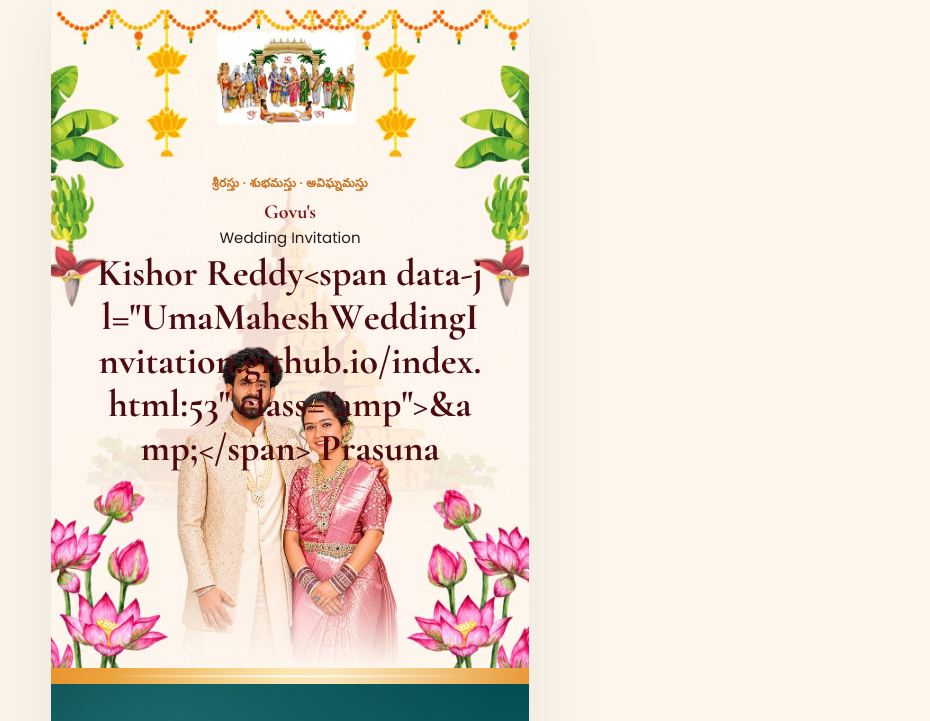
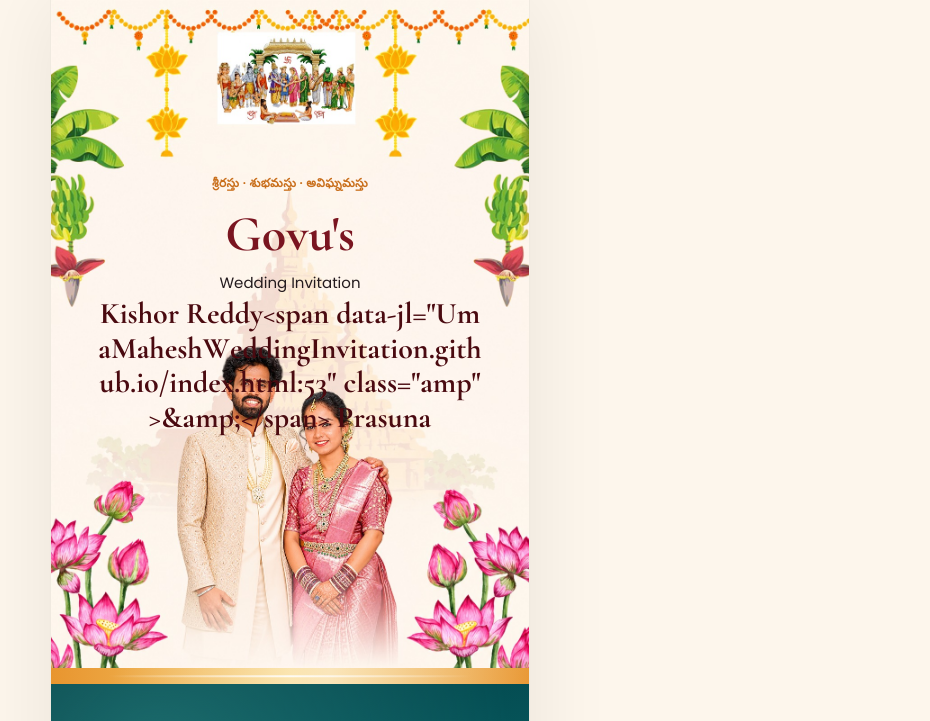
Before and after one commit to Sampathkumar0322/Kishorwedding, a plain HTML site: page UmaMaheshWeddingInvitation.github.io/index.html in a window 1280 px wide. Both pictures are taken after a click on the button "Open the invitation". Shown: the top 721 px of the page, without its empty margins (350-1280 px from the left). Drawn offline with nearby package versions, Linux system fonts and the light colour scheme; a web font is replaced by a local one.

Commit message:
Update styles.css

```diff
--- a/UmaMaheshWeddingInvitation.github.io/styles.css
+++ b/UmaMaheshWeddingInvitation.github.io/styles.css
@@ -102,8 +102,8 @@ button, a.btn { font-family: inherit; cursor: pointer; border: none; background:
     text-transform: uppercase;
     color: var(--marigold-deep);
 }
-.ov-title { font-family: var(--font-display); font-size: clamp(15px, 4.4vw, 20px); font-weight: 800; color: var(--maroon); margin-top: 5px; }
-.ov-names { font-family: var(--font-display); font-weight: 700; font-size: clamp(26px, 8vw, 38px); color: var(--maroon-deep); margin-top: 3px; line-height: 1.15; }
+.ov-title { font-family: var(--font-display); font-size: clamp(15px, 4.4vw, 50px); font-weight: 800; color: var(--maroon); margin-top: 5px; }
+.ov-names { font-family: var(--font-display); font-weight: 700; font-size: clamp(26px, 8vw, 30px); color: var(--maroon-deep); margin-top: 3px; line-height: 1.15; }
 .ov-names .amp { font-family: var(--font-script); color: var(--gold-dim); font-size: 0.6em; margin: 0 4px; }
 .ov-blurb { margin-top: 7px; font-size: clamp(10px, 2.9vw, 12.5px); line-height: 1.55; color: var(--ink); opacity: 0.85; }
 
```
